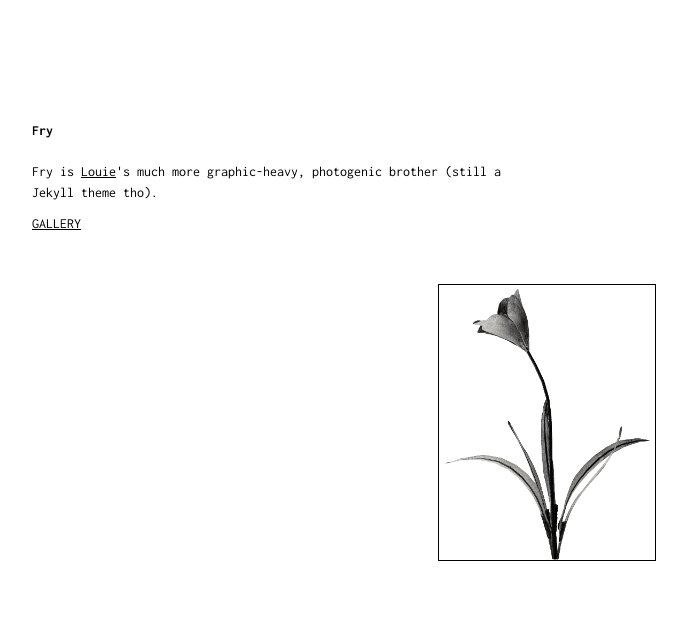
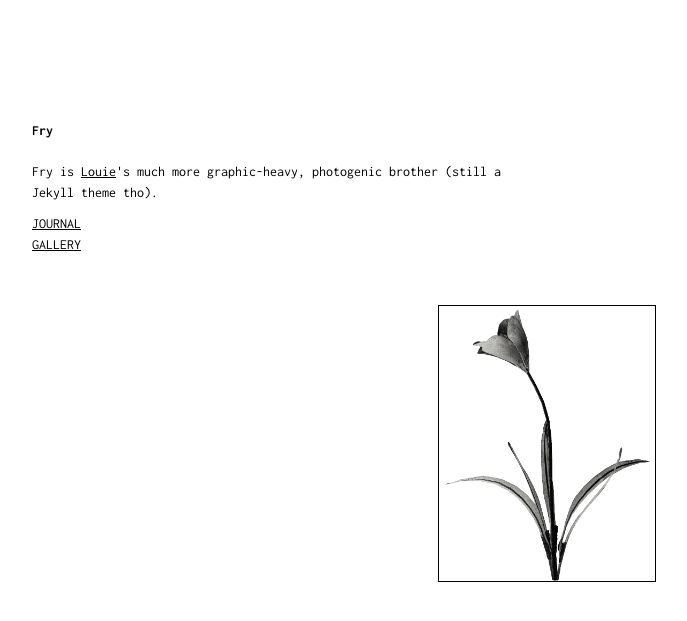
Before and after one commit to comballar/comballar.github.io, a Jekyll site: the page built from index.html, in a window 1280 px wide. Shown: the top 621 px of the page, without its empty margins (88-775 px from the left). Built offline with Jekyll 4.4.1, drawn with Linux system fonts in a browser that asks for light colours.

Commit message:
Update social.yml

```diff
--- a/_data/social.yml
+++ b/_data/social.yml
@@ -1,2 +1,4 @@
+- title: JOURNAL
+  url: https://comoballar.github.io/journal/
 - title: GALLERY
   url: https://comoballar.github.io/gallery/
```
